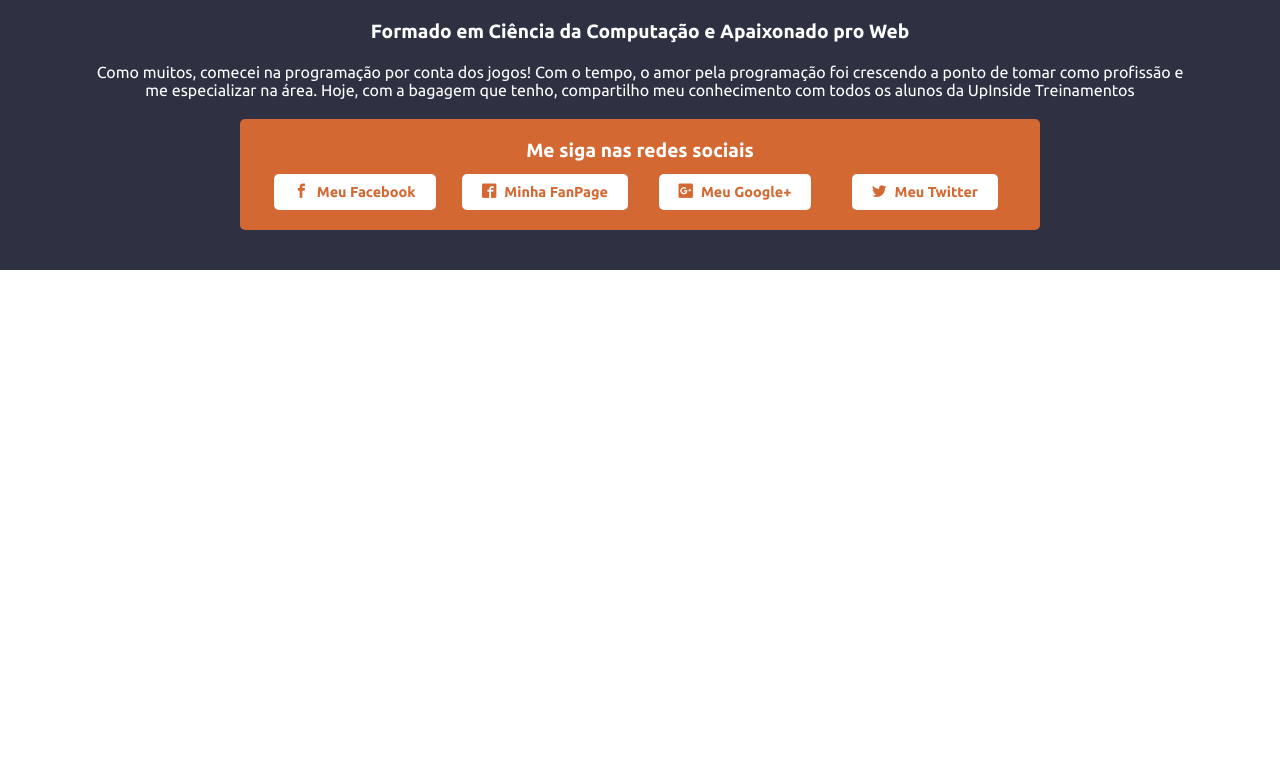
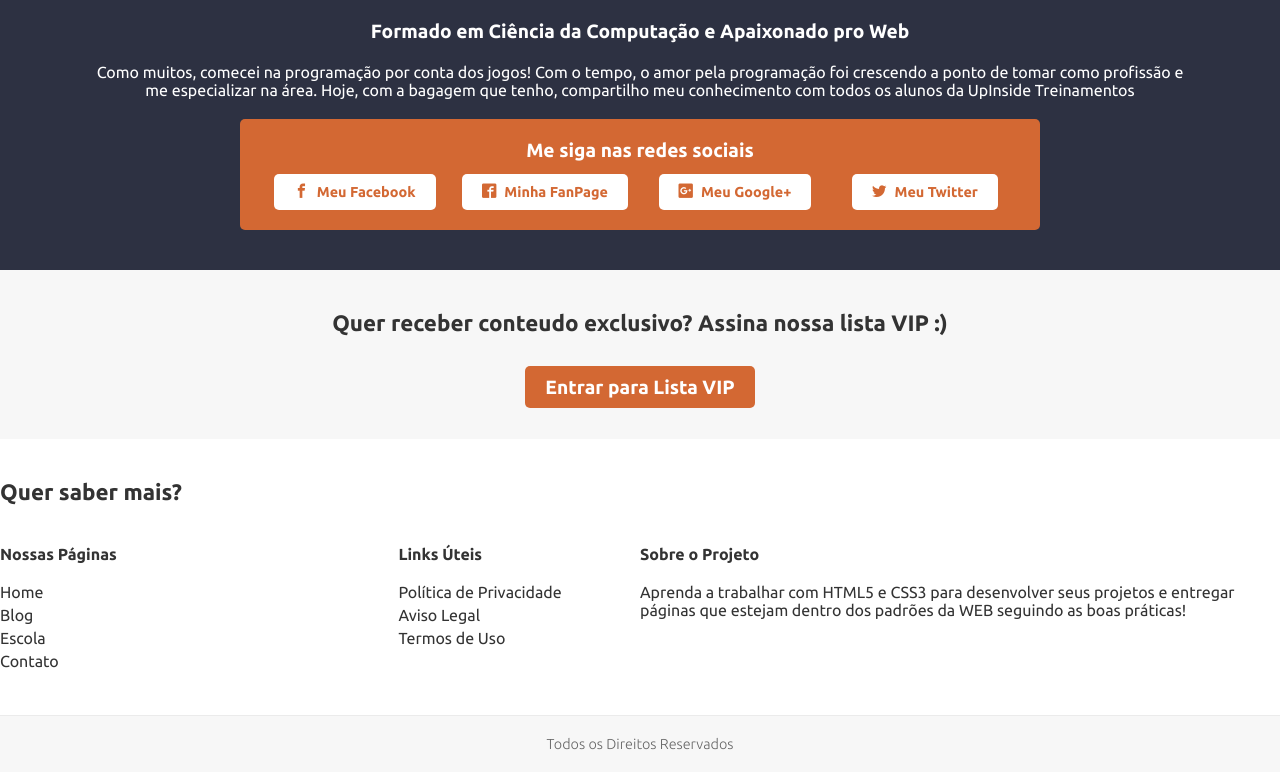
Before and after one commit to claudiuri/HtmlCssEssentials, a plain HTML site: page index.html in a window 1280 px wide. Shown: the part 4018-4790 px from the top of the page. Before the commit the page ends 4288 px from the top, so only its background shows below. Drawn offline with Linux system fonts and the light colour scheme; files whose address does not match are found by name.

Commit message:
add footer

```diff
--- a/_cdn/style.css
+++ b/_cdn/style.css
@@ -489,3 +489,85 @@
     background-color: #2D3142;
     color: #FFF;
 }
+
+.main_optin_footer {
+    width: 100%;
+    background-color: #F7F7F7;
+}
+
+.main_optin_footer_content {
+    margin: 0 auto;
+    max-width: 1300px;
+    padding: 40px 0;
+    text-align: center;
+    color: #333;
+}
+
+.main_optin_footer_content  h1{
+    font-size: 1.4em;
+    margin-bottom: 40px;
+}
+
+.main_optin_footer_content  .btn{
+    color: #FFF;
+    border-radius: 5px;
+    background-color: #D36833;
+    font-size: 1.2em;
+    padding: 10px 20px
+}
+
+.main_footer {
+    max-width: 1300px;
+    padding: 40px 0;
+    display: flex;
+    flex-wrap: wrap;
+    justify-content: space-between;
+    margin: 0 auto;
+    color: #333;
+}
+
+.main_footer > header {
+    flex-basis: 100%;
+}
+
+.main_footer > header h1 {
+    font-size: 1.4em;
+    margin-bottom: 40px;
+}
+
+.main_footer_our_pages, .main_footer_links {
+    flex-basis: 25%;
+}
+
+.main_footer_about {
+    flex-basis: 50%;
+}
+
+.main_footer > article h2 {
+    margin-bottom: 20px;
+}
+
+.main_footer > article ul li {
+    list-style: none;
+    margin: 5px 0;
+
+}
+
+.main_footer > article ul li a {
+    color: #333;
+}
+
+.main_footer > article ul li a:hover{
+    text-decoration: underline
+}
+
+.main_footer_rights {
+    font-size: 0.9em;
+    color: #666;
+    font-weight: 300;
+    width: 100%;
+    text-align: center;
+    padding: 20px 0;
+    background-color: #F7F7F7;
+    border-top: 1px solid #EBEBEB
+}
--- a/index.html
+++ b/index.html
@@ -390,5 +390,62 @@
             </div>
         </section>
     </main>
+
+    <section class="main_optin_footer">
+        <div class="main_optin_footer_content">
+            <header>
+                <h1>Quer receber conteudo exclusivo? Assina nossa lista VIP :)</h1>
+            </header>
+
+            <article>
+                <header>
+                    <h2><a href="#" class="btn">Entrar para Lista VIP</a></h2>
+                </header>
+            </article>
+        </div>
+    </section>
+
+    <section class="main_footer">
+        <header>
+            <h1>Quer saber mais?</h1>
+        </header>
+        <article class="main_footer_our_pages">
+            <header>
+                <h2>Nossas Páginas</h2>
+            </header>
+
+            <ul>
+                <li><a href="#">Home</a></li>
+                <li><a href="#">Blog</a></li>
+                <li><a href="#">Escola</a></li>
+                <li><a href="#">Contato</a></li>
+            </ul>
+        </article>
+
+        <article class="main_footer_our_links">
+            <header>
+                <h2>Links Úteis</h2>
+            </header>
+
+            <ul>
+                <li><a href="#">Política de Privacidade</a></li>
+                <li><a href="#">Aviso Legal</a></li>
+                <li><a href="#">Termos de Uso</a></li>
+            </ul>
+        </article>
+
+        <article class="main_footer_about">
+            <header>
+                <h2>Sobre o Projeto</h2>
+            </header>
+
+           <p>Aprenda a trabalhar com HTML5 e CSS3 para desenvolver seus projetos e entregar páginas que estejam dentro dos padrões da WEB seguindo as boas práticas!</p>
+        </article>
+
+    </section>
+
+    <footer class="main_footer_rights">
+        <p>Todos os Direitos Reservados</p>
+    </footer>
 </body>
 </html>
```
